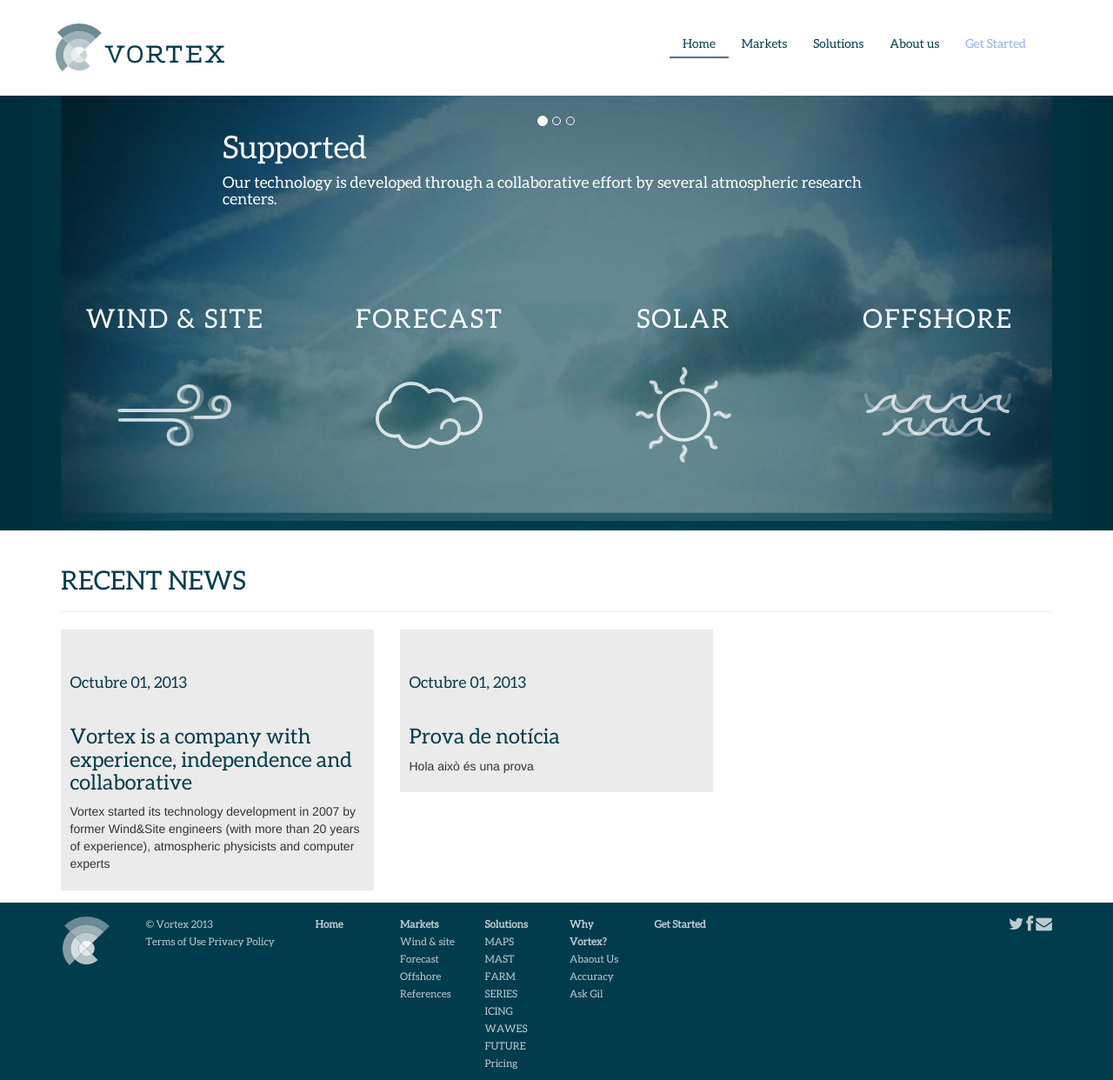
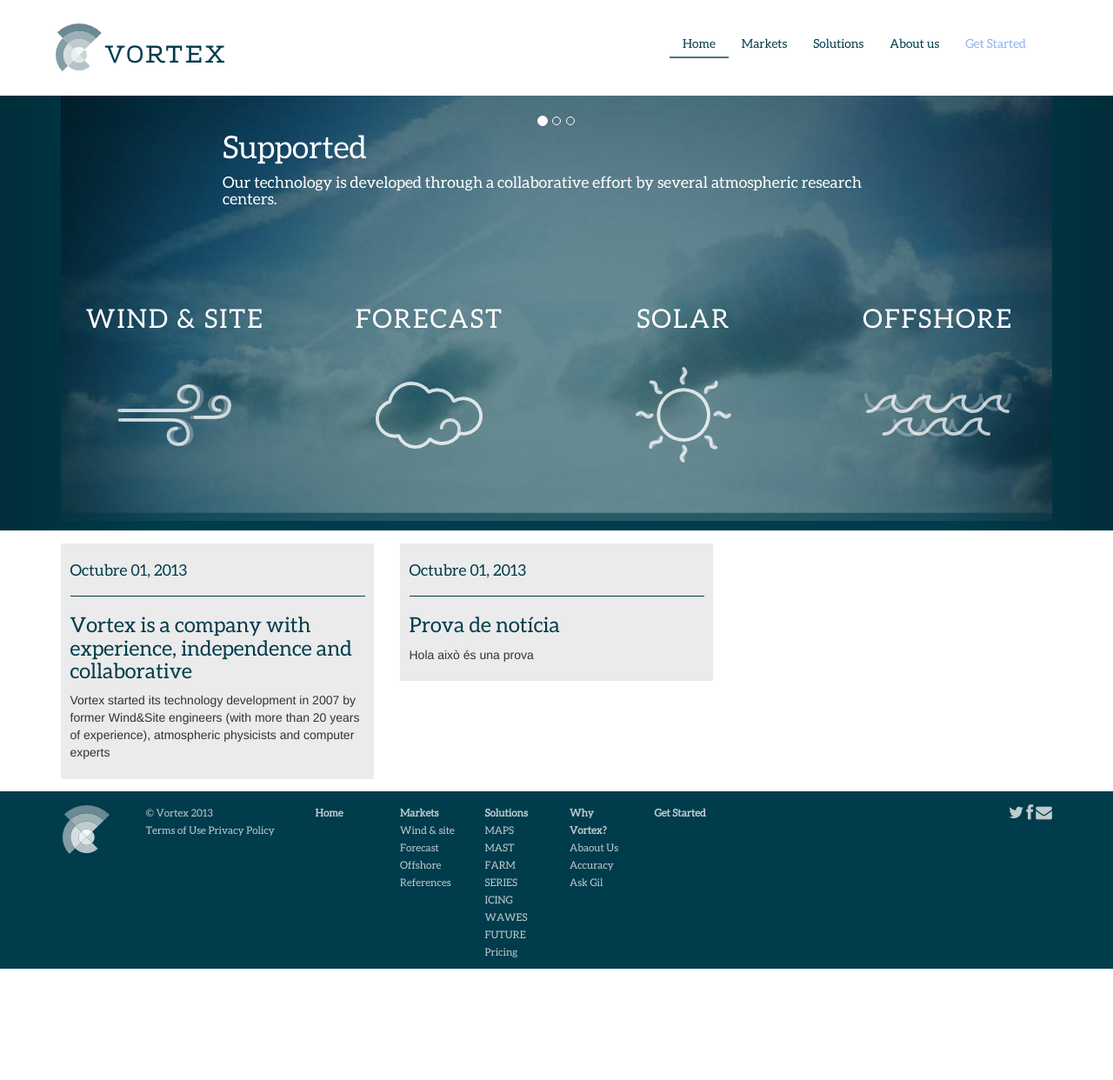
Before and after one commit to vortex-es/vortex-es.github.io, a Jekyll site: the page built from index.html, in a window 1280 px wide and 1242 px high. Shown: the whole window at 87% size. Built offline with Jekyll 4.4.1, drawn with Linux system fonts in a browser that asks for light colours; Markdown is read by kramdown in place of the engine named in the settings.

Commit message:
ajustat news recent.

```diff
--- a/_layouts/blog-index.html
+++ b/_layouts/blog-index.html
@@ -15,8 +15,8 @@
       </div>
 
       <ul class="breadcrumb">
-        <li><a href="{{ site.base_url }}/">Inici</a></li>
-        <li class="active">Blog</li>
+        <li><a href="{{ site.base_url }}/">Home</a></li>
+        <li class="active">News</li>
       </ul>
 
       <div class="row">
--- a/_layouts/blog.html
+++ b/_layouts/blog.html
@@ -17,8 +17,8 @@
       </div>
 
       <ul class="breadcrumb">
-        <li><a href="{{ site.base_url }}/">Inici</a></li>
-        <li><a href="{{ site.base_url }}/blog">Blog</a></li>
+        <li><a href="{{ site.base_url }}/">Home</a></li>
+        <li><a href="{{ site.base_url }}/blog">News</a></li>
         <li class="active">{{page.title}}</li>
       </ul>
 
--- a/assets/css/app.css
+++ b/assets/css/app.css
@@ -15,6 +15,10 @@
 
 .nodisplay {
   display: none!important;
+}
+
+.page-header {
+  border-bottom:1px solid rgb(0,60,76);
 }
 
 /* ----- #myCarouselHomeVortex ---- */
@@ -381,11 +385,14 @@
    padding:1em 1em 0;
    color:#BFCBCF;
 }
-.footer-bg hr {
+.footer-bg hr, hr {
 background-color:rgb(172,203,218);
-border:rgb(231,101,87) 1px solid;
+border:rgb(0,60,76) 1px solid;
 border-style: none none solid;
 color:#fff;
+}
+
+.footer-bg hr {
 margin:20px 0 5px;
 }
 .footer-bg a {
@@ -571,7 +578,7 @@
   /* Remove padding from wrapping element since we kick in the grid classes here */
   .body-content {
     padding: 0;
-    margin-bottom: 1em;
+    margin: 1em 0;
   }
 
   .blog .card {
--- a/index.html
+++ b/index.html
@@ -109,16 +109,12 @@
 		<div class="body-content">
 
 			<section id="thoughts">
-				<div class="page-header">
-					<a href="{{ site.base_url }}blog/"><h2>Recent news</h2></a>
-				</div>
 				<div class="row">
 				{% for post in site.categories.general limit:3 %}
 					<div class="col-sm-4 col-md-4">
 						<div class="recent-news">
-							<div class="page-header">
-								<h4><time datetime="{{ post.date | date: "%Y-%m-%d %H:%M%z" }}">{{ post.date | localize: ":simple" }}</time></h4>
-							</div>
+							<h4><time datetime="{{ post.date | date: "%Y-%m-%d %H:%M%z" }}">{{ post.date | localize: ":simple" }}</time></h4>
+							<hr />
 							<a href="{{site.baseurl}}{{post.url}}"><h3>{{ post.title }}</h3></a>
 							<p>{{ post.excerpt }}</p>
 						</div>
```
